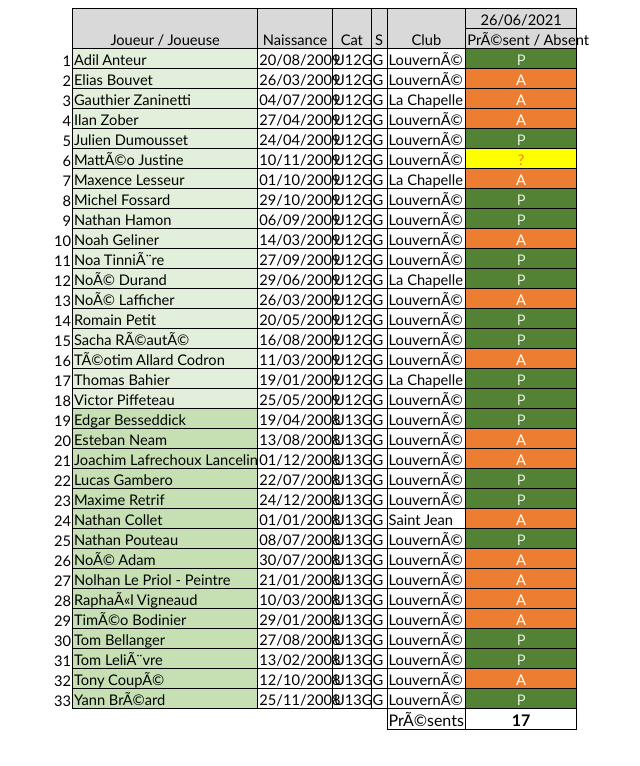
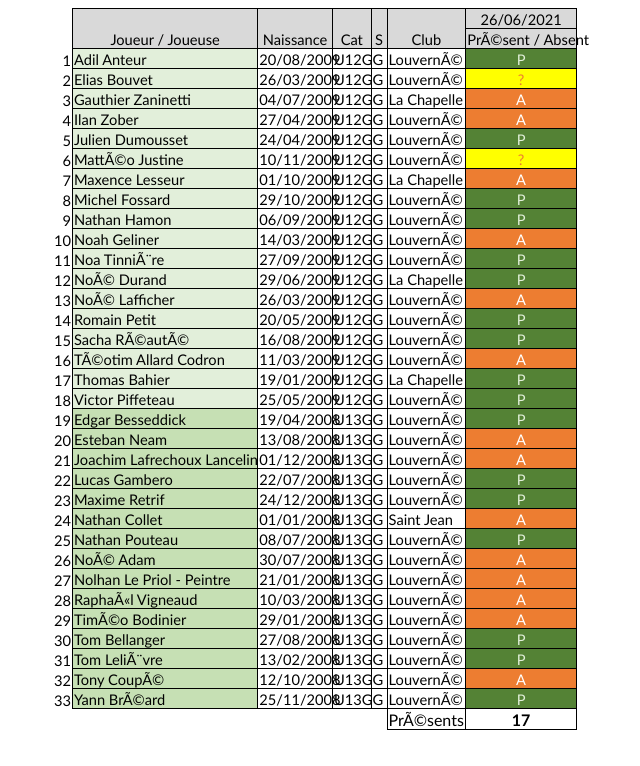
Before and after one commit to e-brochard/public, a plain HTML site: page convocations/Tournoi_StGeorges_20210626.html in a window 1280 px wide. Shown: the whole page, without its empty margins (326-966 px from the left). Drawn offline with Linux system fonts and the light colour scheme.

Commit message:
Update Tournoi_StGeorges_20210626.html

```diff
--- a/convocations/Tournoi_StGeorges_20210626.html
+++ b/convocations/Tournoi_StGeorges_20210626.html
@@ -361,11 +361,11 @@ D'EXCEL -->
   <td class=xl655713 style='border-top:none;border-left:none'>U12G</td>
   <td class=xl655713 style='border-top:none;border-left:none'>G</td>
   <td class=xl655713 style='border-top:none;border-left:none'>Louverné</td>
-  <td class=xl665713 style='border-top:none;font-size:11.0pt;color:white;
+  <td class=xl665713 style='border-top:none;font-size:11.0pt;color:#ED7D31;
   font-weight:400;text-decoration:none;text-underline-style:none;text-line-through:
   none;font-family:Calibri, sans-serif;border-top:.5pt solid windowtext;
   border-right:.5pt solid windowtext;border-bottom:.5pt solid windowtext;
-  border-left:1.0pt solid windowtext;background:#ED7D31;mso-pattern:black none'>A</td>
+  border-left:1.0pt solid windowtext;background:yellow;mso-pattern:black none'>?</td>
  </tr>
  <tr height=20 style='height:15.0pt'>
   <td height=20 class=xl155713 align=right style='height:15.0pt'>3</td>
```
